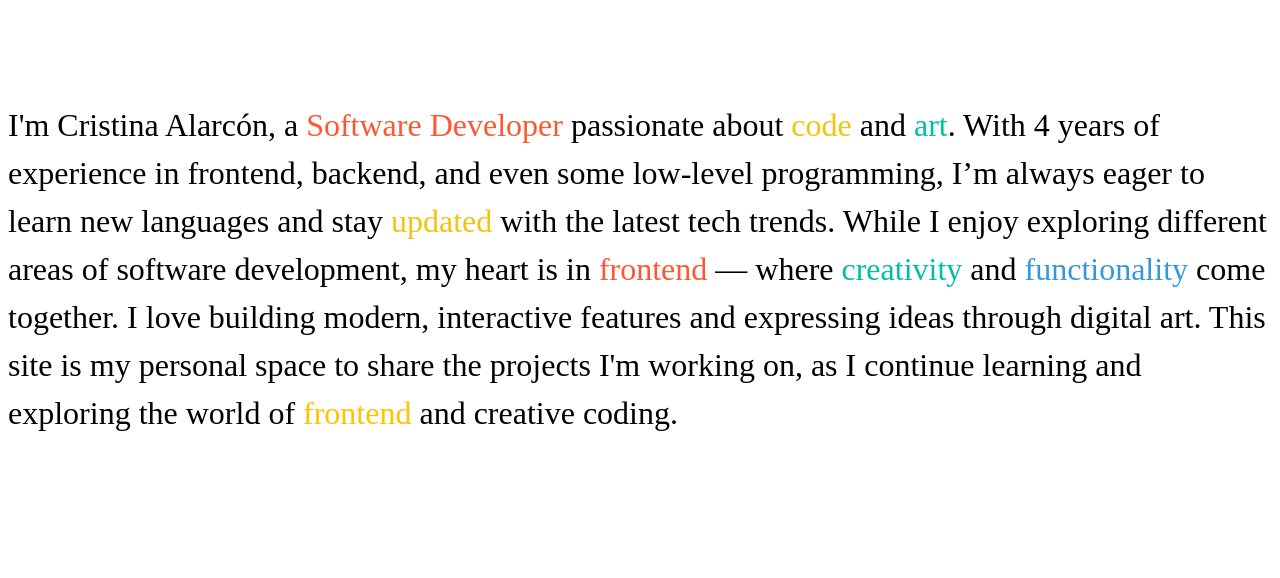
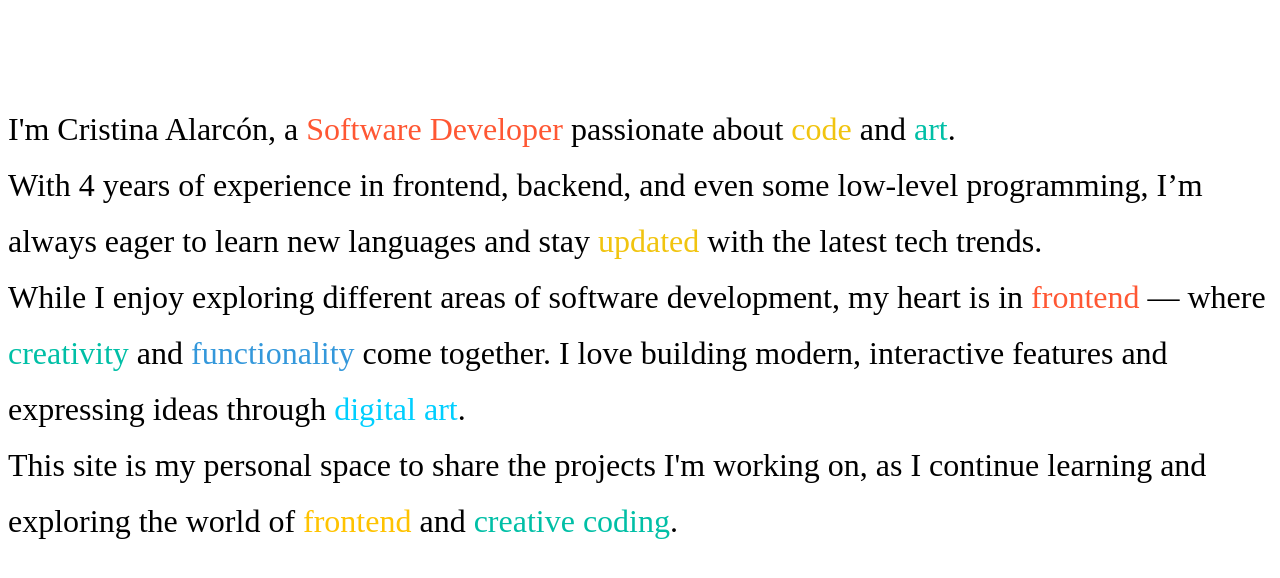
Before and after one commit to cristinaAlarcon98/myNewPortfolio, a Next.js app: page /WhoIAm in a window 1280 px wide. Shown: the top 578 px of the page. Built offline with nearby package versions, Linux system fonts and the light colour scheme.

Commit message:
feat: improves

```diff
--- a/src/components/gsap/FadeInText.tsx
+++ b/src/components/gsap/FadeInText.tsx
@@ -43,7 +43,7 @@ const FadeInText: React.FC<Props> = ({ text }) => {
           fontWeight: 500,
           marginBottom: "6rem",
           fontSize: "2rem",
-          lineHeight: "3rem",
+          lineHeight: "3.5rem",
         }}
         className="text-white text-center text-3xl"
       >
--- a/src/pages/WhoIAm.tsx
+++ b/src/pages/WhoIAm.tsx
@@ -29,18 +29,24 @@ export function WhoIamPage() {
       I'm Cristina Alarcón, a{" "}
       <span style={{ color: "#FF5733" }}>Software Developer</span> passionate
       about <span style={{ color: "#F1C40F" }}>code</span> and{" "}
-      <span style={{ color: "#00BFA6" }}>art</span>. With 4 years of experience
-      in frontend, backend, and even some low-level programming, I’m always
-      eager to learn new languages and stay{" "}
+      <span style={{ color: "#00BFA6" }}>art</span>.
+      <br />
+      With 4 years of experience in frontend, backend, and even some low-level
+      programming, I’m always eager to learn new languages and stay{" "}
       <span style={{ color: "#F1C40F" }}>updated</span> with the latest tech
-      trends. While I enjoy exploring different areas of software development,
-      my heart is in <span style={{ color: "#FF5733" }}>frontend</span> — where{" "}
+      trends.
+      <br />
+      While I enjoy exploring different areas of software development, my heart
+      is in <span style={{ color: "#FF5733" }}>frontend</span> — where{" "}
       <span style={{ color: "#00BFA6" }}>creativity</span> and{" "}
       <span style={{ color: "#3498DB" }}>functionality</span> come together. I
-      love building modern, interactive features and expressing ideas through
-      digital art. This site is my personal space to share the projects I'm
-      working on, as I continue learning and exploring the world of{" "}
-      <span style={{ color: "#FFC300" }}>frontend</span> and creative coding.
+      love building modern, interactive features and expressing ideas through{" "}
+      <span style={{ color: "#00CFFF" }}>digital art</span>.
+      <br />
+      This site is my personal space to share the projects I'm working on, as I
+      continue learning and exploring the world of{" "}
+      <span style={{ color: "#FFC300" }}>frontend</span> and{" "}
+      <span style={{ color: "#00BFA6" }}>creative coding</span>.
     </>
   );
 
@@ -62,10 +68,10 @@ export function WhoIamPage() {
         </div>
       </section>
 
-      <section className="bg-primary-foreground h-[90vh] w-full flex justify-center">
+      <section className="bg-primary-foreground h-[120vh] w-full flex justify-center">
         {" "}
-        {/* Reduced height for better flow */}
-        <div className="flex flex-col md:flex-row justify-center w-9/12">
+        {/* Increased height */}
+        <div className="flex flex-col md:flex-row justify-center w-7/12">
           <FadeInText text={fadeInTextContent} />
         </div>
       </section>
```
